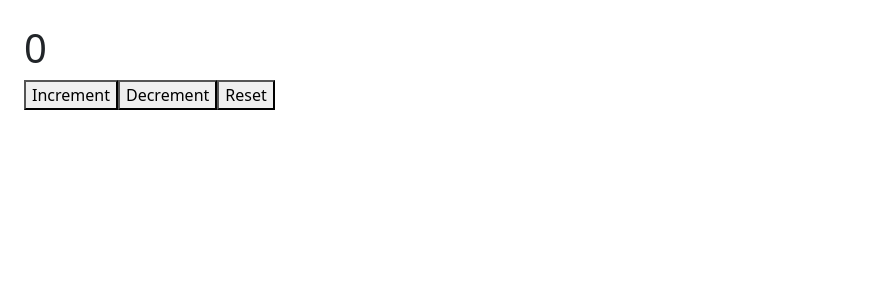
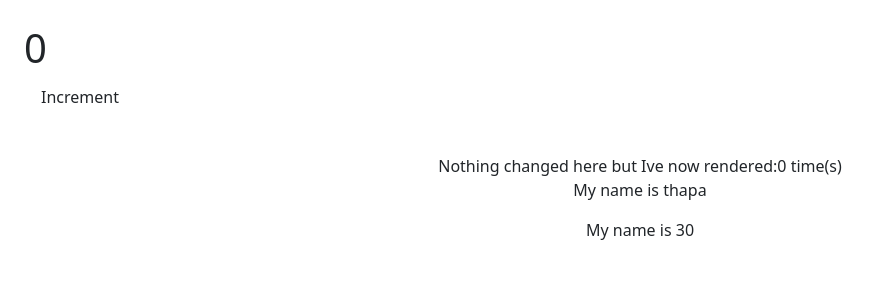
Before and after one commit to UTSAVSONI99/react-learning, a React (Vite) app: page / in a window 1280 px wide. Shown: the top 300 px of the page, without its empty margins (0-881 px from the left). Built offline with nearby package versions, Linux system fonts and the light colour scheme.

Commit message:
add Memo hooks; implement Counts and ReactMemo components; introduce useMemo for bioData and optimize rendering

```diff
--- /dev/null
+++ b/src/hooks/Memo/MemoCount.jsx
@@ -0,0 +1,28 @@
+import { useRef, memo } from "react";
+import PropTypes from "prop-types";
+
+// eslint-disable-next-line react/display-name
+export const Counts = memo(({ bioData }) => {
+  const renderCount = useRef(0);
+  console.log(renderCount);
+
+  return (
+    <div className="mt-3 font-display text-center">
+      <p className="">
+        Nothing changed here but Ive now rendered:
+        <span className="text-red-600">{renderCount.current++} time(s)</span>
+        <p>My name is {bioData.name}</p>
+        <p>My name is {bioData.age}</p>
+      </p>
+    </div>
+  );
+});
+
+Counts.propTypes = {
+  bioData: PropTypes.shape({
+    name: PropTypes.string.isRequired,
+    age: PropTypes.number.isRequired,
+  }).isRequired,
+};
+
+// export default memo(Counts);
--- /dev/null
+++ b/src/hooks/Memo/ReactMemo.jsx
@@ -0,0 +1,35 @@
+import { useMemo, useState } from "react";
+import { Counts } from "./MemoCount";
+
+export const ReactMemo = () => {
+  const [count, setCount] = useState(0);
+
+  //  {};
+
+  const myBioData = useMemo(() => {
+    return {
+      name: "thapa",
+      age: 30,
+    };
+  }, []);
+
+  // const myBioData = {
+  //   name: "thapa",       in this case only memo will not work other wise the value will get change.
+  //   age: 30,
+  // };
+
+  return (
+    <>
+      <div className="p-4 h-52 font-display tracking-wider flex flex-col justify-center  items-center ">
+        <h1>{count}</h1>
+        <button
+          className="btn bg-cyan-500 py-1 px-3"
+          onClick={() => setCount((prev) => prev + 1)}
+        >
+          Increment
+        </button>
+      </div>
+      <Counts bioData={myBioData} />
+    </>
+  );
+};
--- a/src/main.jsx
+++ b/src/main.jsx
@@ -1,7 +1,8 @@
 import { StrictMode } from "react";
 import { createRoot } from "react-dom/client";
 // import { App2 } from "./DarkMode/App2";
-import { Reducer } from "./hooks/useReducer/Reducer";
+// import { Reducer } from "./hooks/useReducer/Reducer";
+import { ReactMemo } from "./hooks/Memo/ReactMemo";
 // import { CgPokemon } from "react-icons/cg";
 // import "./index.css";
 // import "./App.css";
@@ -70,6 +71,7 @@ createRoot(document.getElementById("root")).render(
     {/* <Pokemon /> */}
     {/* <App1 /> */}
     {/* <App2 /> */}
-    <Reducer />
+    {/* <Reducer /> */}
+    <ReactMemo />
   </StrictMode>
 );
```
Also changed, not shown: src/hooks/Memo/UseMemo.jsx (added, +39 -0 lines), src/hooks/Memo/useCallback.jsx (added).
